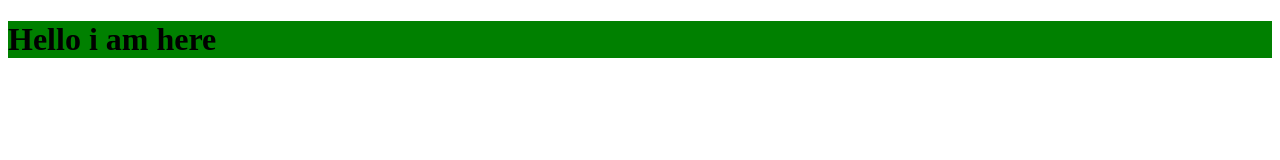
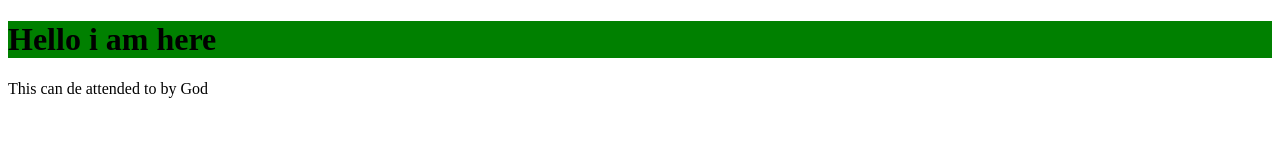
Before and after one commit to darjosh/git-one, a plain HTML site: page index.html in a window 1280 px wide. Drawn offline with Linux system fonts and the light colour scheme.

Commit message:
This is a new paragrapgh

```diff
--- a/index.html
+++ b/index.html
@@ -9,5 +9,6 @@
 </head>
 <body>
     <h1>Hello i am here</h1>
+    <p>This can de attended to by God</p>
 </body>
 </html>
```
